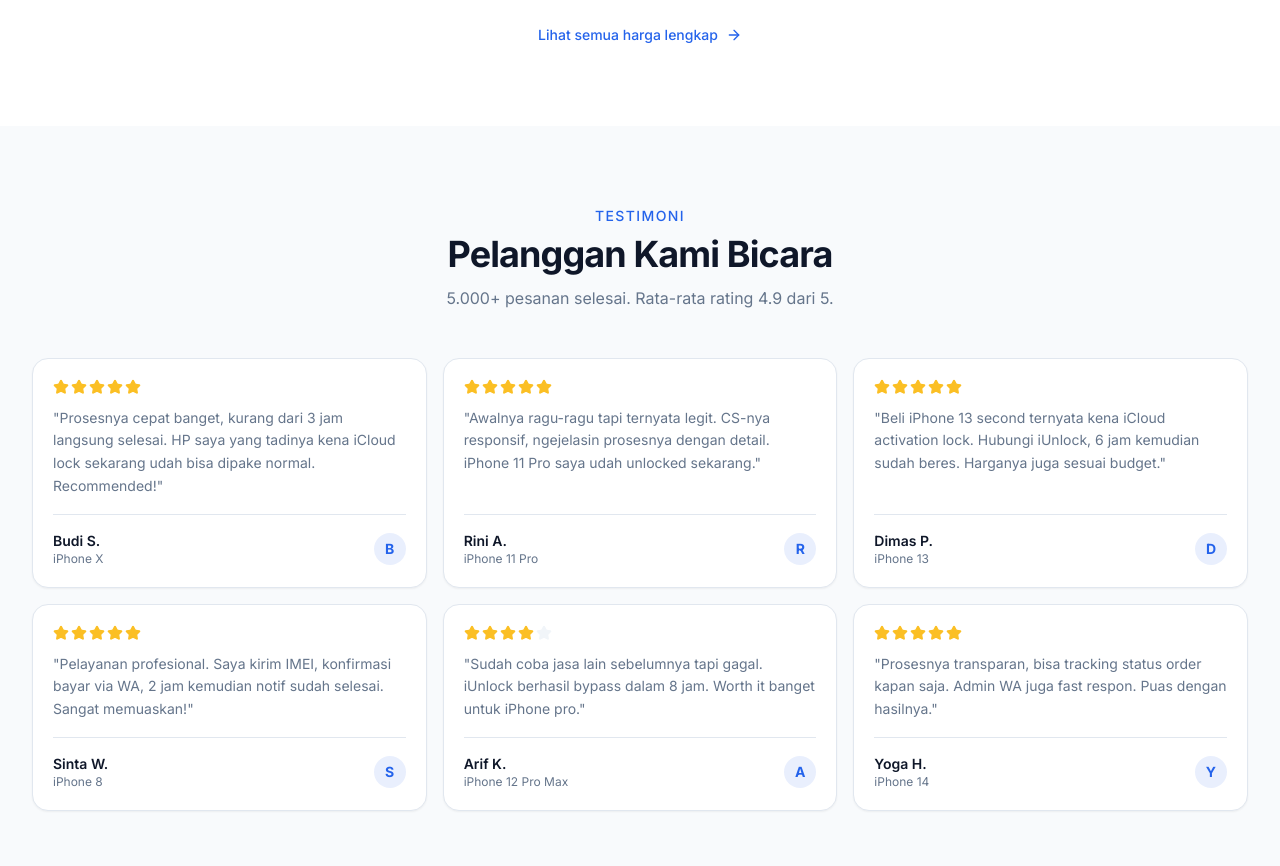
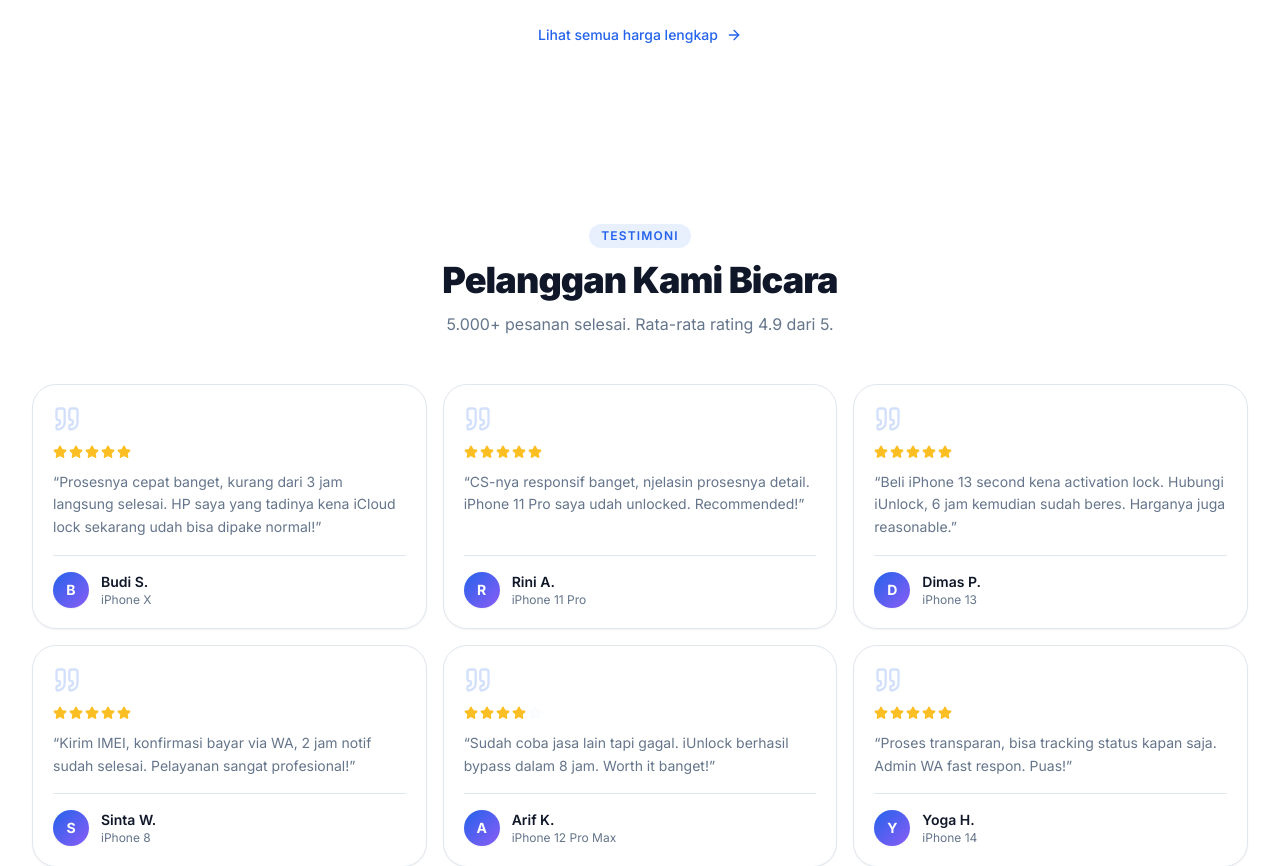
Before and after one commit to xrniqbl/imei-bypass-website, a Next.js app: page / in a window 1280 px wide. Shown: the part 3000-3866 px from the top of the page. Built offline with nearby package versions, Linux system fonts and the light colour scheme; no server answers.

Commit message:
redesign: components/sections/Testimonials.tsx

```diff
--- a/components/sections/Testimonials.tsx
+++ b/components/sections/Testimonials.tsx
@@ -1,55 +1,19 @@
-import { Star } from "lucide-react";
+import { Star, Quote } from 'lucide-react';
 
-// Static fallback testimonials (also in DB seed)
-const TESTIMONIALS = [
-  {
-    name: "Budi S.",
-    model: "iPhone X",
-    content: "Prosesnya cepat banget, kurang dari 3 jam langsung selesai. HP saya yang tadinya kena iCloud lock sekarang udah bisa dipake normal. Recommended!",
-    rating: 5,
-  },
-  {
-    name: "Rini A.",
-    model: "iPhone 11 Pro",
-    content: "Awalnya ragu-ragu tapi ternyata legit. CS-nya responsif, ngejelasin prosesnya dengan detail. iPhone 11 Pro saya udah unlocked sekarang.",
-    rating: 5,
-  },
-  {
-    name: "Dimas P.",
-    model: "iPhone 13",
-    content: "Beli iPhone 13 second ternyata kena iCloud activation lock. Hubungi iUnlock, 6 jam kemudian sudah beres. Harganya juga sesuai budget.",
-    rating: 5,
-  },
-  {
-    name: "Sinta W.",
-    model: "iPhone 8",
-    content: "Pelayanan profesional. Saya kirim IMEI, konfirmasi bayar via WA, 2 jam kemudian notif sudah selesai. Sangat memuaskan!",
-    rating: 5,
-  },
-  {
-    name: "Arif K.",
-    model: "iPhone 12 Pro Max",
-    content: "Sudah coba jasa lain sebelumnya tapi gagal. iUnlock berhasil bypass dalam 8 jam. Worth it banget untuk iPhone pro.",
-    rating: 4,
-  },
-  {
-    name: "Yoga H.",
-    model: "iPhone 14",
-    content: "Prosesnya transparan, bisa tracking status order kapan saja. Admin WA juga fast respon. Puas dengan hasilnya.",
-    rating: 5,
-  },
+const REVIEWS = [
+  { name: 'Budi S.', model: 'iPhone X', content: 'Prosesnya cepat banget, kurang dari 3 jam langsung selesai. HP saya yang tadinya kena iCloud lock sekarang udah bisa dipake normal!', rating: 5 },
+  { name: 'Rini A.', model: 'iPhone 11 Pro', content: 'CS-nya responsif banget, njelasin prosesnya detail. iPhone 11 Pro saya udah unlocked. Recommended!', rating: 5 },
+  { name: 'Dimas P.', model: 'iPhone 13', content: 'Beli iPhone 13 second kena activation lock. Hubungi iUnlock, 6 jam kemudian sudah beres. Harganya juga reasonable.', rating: 5 },
+  { name: 'Sinta W.', model: 'iPhone 8', content: 'Kirim IMEI, konfirmasi bayar via WA, 2 jam notif sudah selesai. Pelayanan sangat profesional!', rating: 5 },
+  { name: 'Arif K.', model: 'iPhone 12 Pro Max', content: 'Sudah coba jasa lain tapi gagal. iUnlock berhasil bypass dalam 8 jam. Worth it banget!', rating: 4 },
+  { name: 'Yoga H.', model: 'iPhone 14', content: 'Proses transparan, bisa tracking status kapan saja. Admin WA fast respon. Puas!', rating: 5 },
 ];
 
-function StarRating({ rating }: { rating: number }) {
+function Stars({ n }: { n: number }) {
   return (
     <div className="flex gap-0.5">
-      {Array.from({ length: 5 }).map((_, i) => (
-        <Star
-          key={i}
-          className={`h-4 w-4 ${
-            i < rating ? "fill-amber-400 text-amber-400" : "fill-muted text-muted"
-          }`}
-        />
+      {[1,2,3,4,5].map(i => (
+        <Star key={i} className={`h-3.5 w-3.5 ${i <= n ? 'fill-amber-400 text-amber-400' : 'text-muted/40 fill-muted/20'}`} />
       ))}
     </div>
   );
@@ -57,35 +21,32 @@ function StarRating({ rating }: { rating: number }) {
 
 export default function Testimonials() {
   return (
-    <section className="py-20 bg-slate-50 dark:bg-slate-900/50">
+    <section className="py-20 sm:py-24 bg-background">
       <div className="container">
         <div className="text-center mb-12">
-          <p className="text-sm font-medium text-primary uppercase tracking-widest">Testimoni</p>
-          <h2 className="mt-2 text-3xl font-bold tracking-tight text-foreground sm:text-4xl">
-            Pelanggan Kami Bicara
-          </h2>
-          <p className="mt-3 text-muted-foreground">
-            5.000+ pesanan selesai. Rata-rata rating 4.9 dari 5.
-          </p>
+          <span className="inline-block rounded-full bg-primary/10 px-3 py-1 text-xs font-semibold text-primary uppercase tracking-widest mb-3">
+            Testimoni
+          </span>
+          <h2 className="text-3xl sm:text-4xl font-black text-foreground tracking-tight">Pelanggan Kami Bicara</h2>
+          <p className="mt-3 text-muted-foreground">5.000+ pesanan selesai. Rata-rata rating 4.9 dari 5.</p>
         </div>
 
         <div className="grid gap-4 sm:grid-cols-2 lg:grid-cols-3">
-          {TESTIMONIALS.map((t) => (
+          {REVIEWS.map((r, i) => (
             <div
-              key={t.name}
-              className="flex flex-col rounded-2xl border border-border bg-background p-5 shadow-sm"
+              key={r.name}
+              className={`group relative flex flex-col rounded-3xl border border-border bg-card p-5 shadow-sm transition-all duration-300 hover:-translate-y-1 hover:shadow-lg hover:border-primary/20`}
             >
-              <StarRating rating={t.rating} />
-              <p className="mt-3 text-sm text-muted-foreground leading-relaxed flex-1">
-                &quot;{t.content}&quot;
-              </p>
-              <div className="mt-4 pt-4 border-t border-border flex items-center justify-between">
+              <Quote className="h-7 w-7 text-primary/20 mb-3" />
+              <Stars n={r.rating} />
+              <p className="mt-3 text-sm text-muted-foreground leading-relaxed flex-1">&ldquo;{r.content}&rdquo;</p>
+              <div className="mt-4 pt-4 border-t border-border flex items-center gap-3">
+                <div className="flex h-9 w-9 items-center justify-center rounded-full bg-gradient-to-br from-primary to-violet-500 text-sm font-bold text-white shadow-sm flex-shrink-0">
+                  {r.name.charAt(0)}
+                </div>
                 <div>
-                  <p className="text-sm font-semibold text-foreground">{t.name}</p>
-                  <p className="text-xs text-muted-foreground">{t.model}</p>
-                </div>
-                <div className="flex h-8 w-8 items-center justify-center rounded-full bg-primary/10 text-sm font-bold text-primary">
-                  {t.name.charAt(0)}
+                  <p className="text-sm font-semibold text-foreground">{r.name}</p>
+                  <p className="text-xs text-muted-foreground">{r.model}</p>
                 </div>
               </div>
             </div>
```
